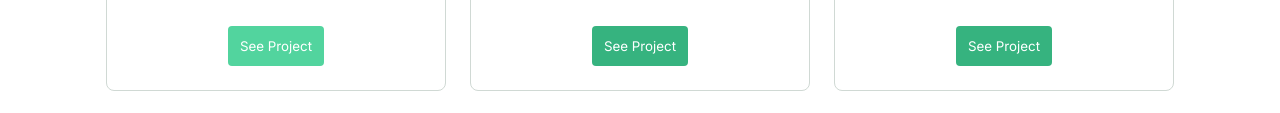
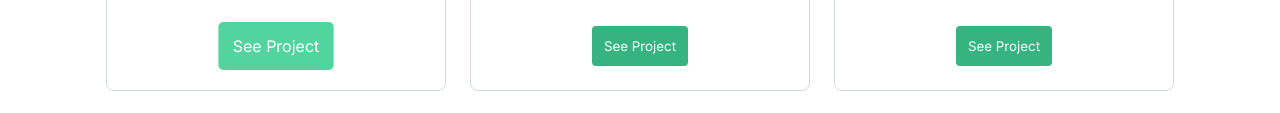
Before and after one commit to JEFFKAY16/Portfolio-Website, a website: page index.html in a window 1280 px wide. In both pictures the pointer is over the element 276 px from the left and 843 px from the top of the page. Shown: the part 797-910 px from the top of the page. Drawn offline with Linux system fonts and the light colour scheme.

Commit message:
Add transition to project buttons

```diff
--- a/styles.css
+++ b/styles.css
@@ -197,6 +197,11 @@ footer p {
   margin-bottom: 24px;
 }
 
+.project-btn:hover {
+  transform: scale(1.2);
+  transition: 0.7s;
+}
+
 .project-btn button {
   outline: none;
   border: none;
@@ -379,10 +384,12 @@ textarea {
   border: none;
   color: #fff;
   cursor: pointer;
+  /* transition: 0.7s; */
 }
 
 .contact-btn:hover {
   background: #52d49e;
+  /*transform: scale(1.2);*/
 }
 
 .contact-btn:active {
```
